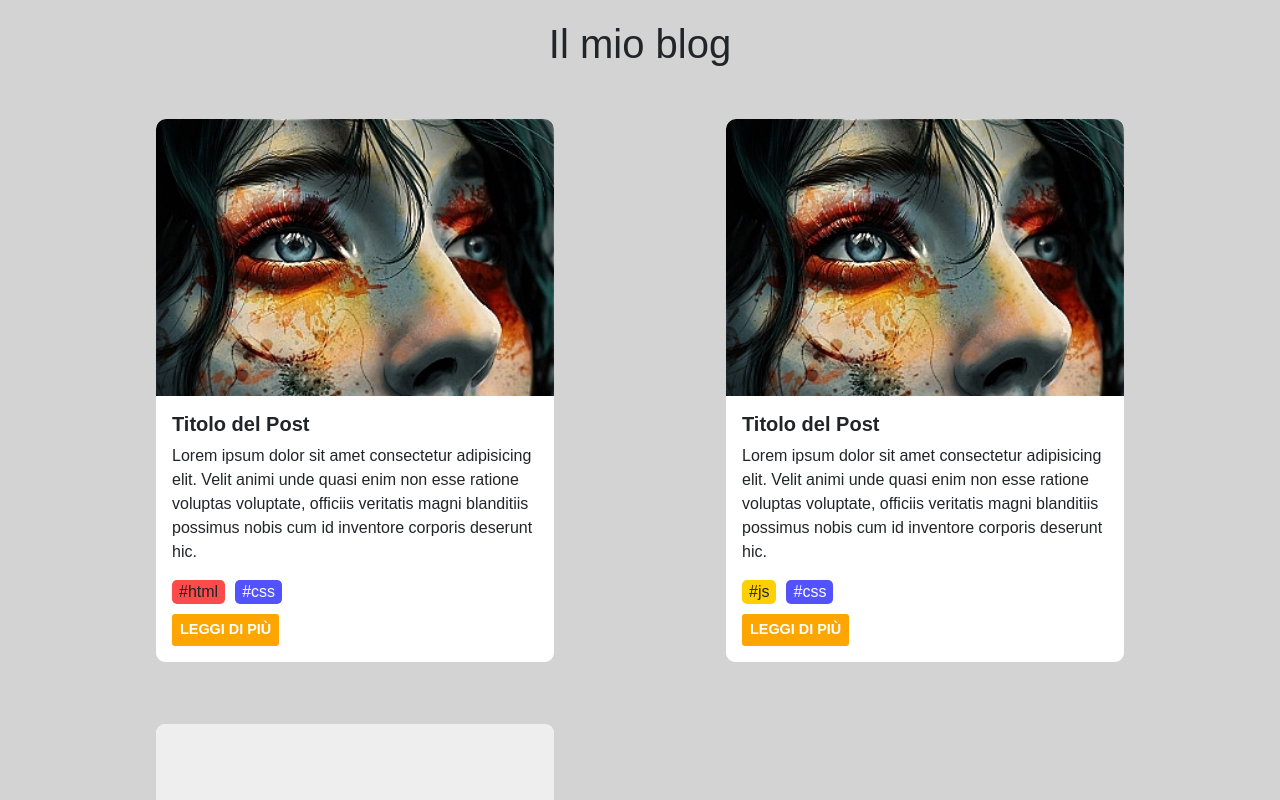
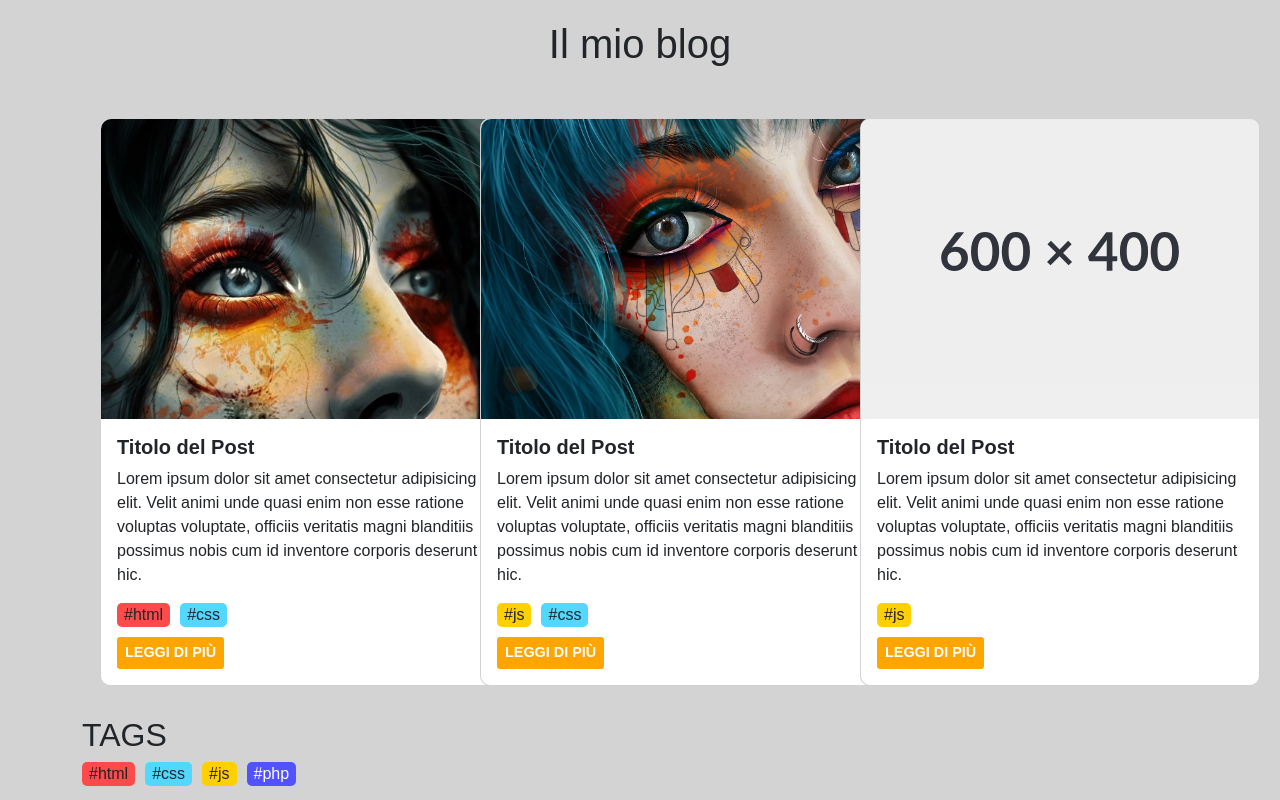
Before and after one commit to DanielaEsposito/react-props, a React (Vite) app: page / in a window 1280 px wide. Shown: the top 800 px of the page. Built offline with nearby package versions, Linux system fonts and the light colour scheme.

Commit message:
add corrections className light-blu for tag css

```diff
--- a/src/assets/css/index.css
+++ b/src/assets/css/index.css
@@ -26,6 +26,7 @@ body {
 }
 .card-img-container {
   width: 100%;
+  height: 300px;
   background-color: rgba(128, 128, 128, 0.13);
   border-radius: 10px 10px 0px 0px;
   overflow: hidden;
--- a/src/componensts/Card.jsx
+++ b/src/componensts/Card.jsx
@@ -19,7 +19,7 @@ export default function Card({ title, image, content, tags }) {
                     return <span className="tags red">#{tag}</span>;
                   }
                   if (tag === "css") {
-                    return <span className="tags blu">#{tag}</span>;
+                    return <span className="tags light-blu">#{tag}</span>;
                   }
                   if (tag === "js") {
                     return <span className="tags yellow">#{tag}</span>;
--- a/src/componensts/Main-content.jsx
+++ b/src/componensts/Main-content.jsx
@@ -7,7 +7,7 @@ export default function Main() {
       <main>
         <section className="card-main">
           <div className="container ">
-            <div className="row row-cols-2">
+            <div className="row row-cols-3">
               {posts
                 .filter((post) => post.published === true)
                 .map((post) => (
@@ -22,7 +22,7 @@ export default function Main() {
             </div>
           </div>
         </section>
-        <section>
+        <section className="tags-section">
           <div className="container">
             <h2>TAGS</h2>
             <div>
--- a/src/componensts/Tags.jsx
+++ b/src/componensts/Tags.jsx
@@ -4,7 +4,7 @@ export default function Tags() {
   const tags = [];
   allTags.forEach((tag) => {
     if (!tags.includes(tag)) tags.push(tag);
-    console.log(tags);
+    //console.log(tags);
   });
   return (
     <div className="tag">
--- a/src/data/posts.jsx
+++ b/src/data/posts.jsx
@@ -1,10 +1,12 @@
 import imgProva from "../assets/img/postsImg/img-prova-piccola1.jpg";
+import imgProva2 from "../assets/img/postsImg/img-prova-piccola2.jpg";
+import imgProva3 from "../assets/img/postsImg/img-prova.jpg";
 
 export default [
   {
     id: 1,
     title: "Titolo del Post",
-    image: imgProva,
+    image: imgProva3,
     content:
       "Lorem ipsum dolor sit amet consectetur adipisicing elit. Velit animi unde quasi enim non esse ratione voluptas voluptate, officiis veritatis magni blanditiis possimus nobis cum id inventore corporis deserunt hic.",
     tags: ["html", "css"],
@@ -13,7 +15,7 @@ export default [
   {
     id: 2,
     title: "Titolo del Post",
-    image: imgProva,
+    image: imgProva2,
     content:
       "Lorem ipsum dolor sit amet consectetur adipisicing elit. Velit animi unde quasi enim non esse ratione voluptas voluptate, officiis veritatis magni blanditiis possimus nobis cum id inventore corporis deserunt hic.",
     tags: ["js", "css"],
```
Also changed, not shown: src/assets/img/postsImg/img-prova-piccola2.jpg (added), src/assets/img/postsImg/img-prova.jpg (added).
